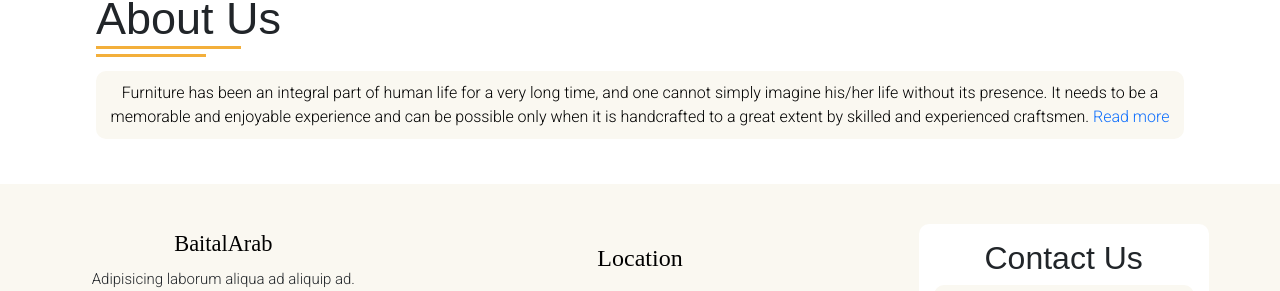
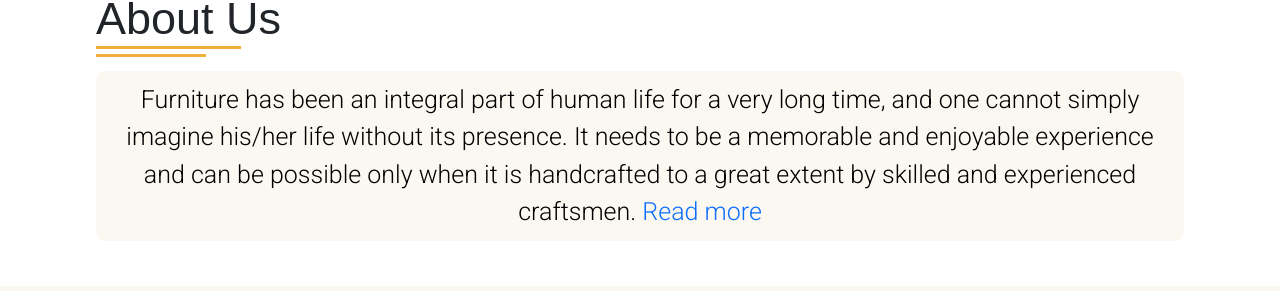
Before and after one commit to Majeed-hub/baitalArabFurniture, a React (Create React App) app: page / in a window 1280 px wide. Shown: the part 6183-6474 px from the top of the page. Built offline with nearby package versions, Linux system fonts and the light colour scheme; grey boxes are pictures that could not be loaded; a web font is replaced by a local one.

Commit message:
changed the size of about us descrition

```diff
--- a/src/pages/Home/Home.js
+++ b/src/pages/Home/Home.js
@@ -246,7 +246,7 @@ const Home = () => {
           <h2>About Us</h2>
         </div>
         <div className="aboutUsDescription">
-          <p style={{textAlign:"center"}}>
+          <p style={{textAlign:"center", fontSize:"25px"}}>
             Furniture has been an integral part of human life for a very long
             time, and one cannot simply imagine his/her life without its
             presence. It needs to be a memorable and enjoyable experience and
```
